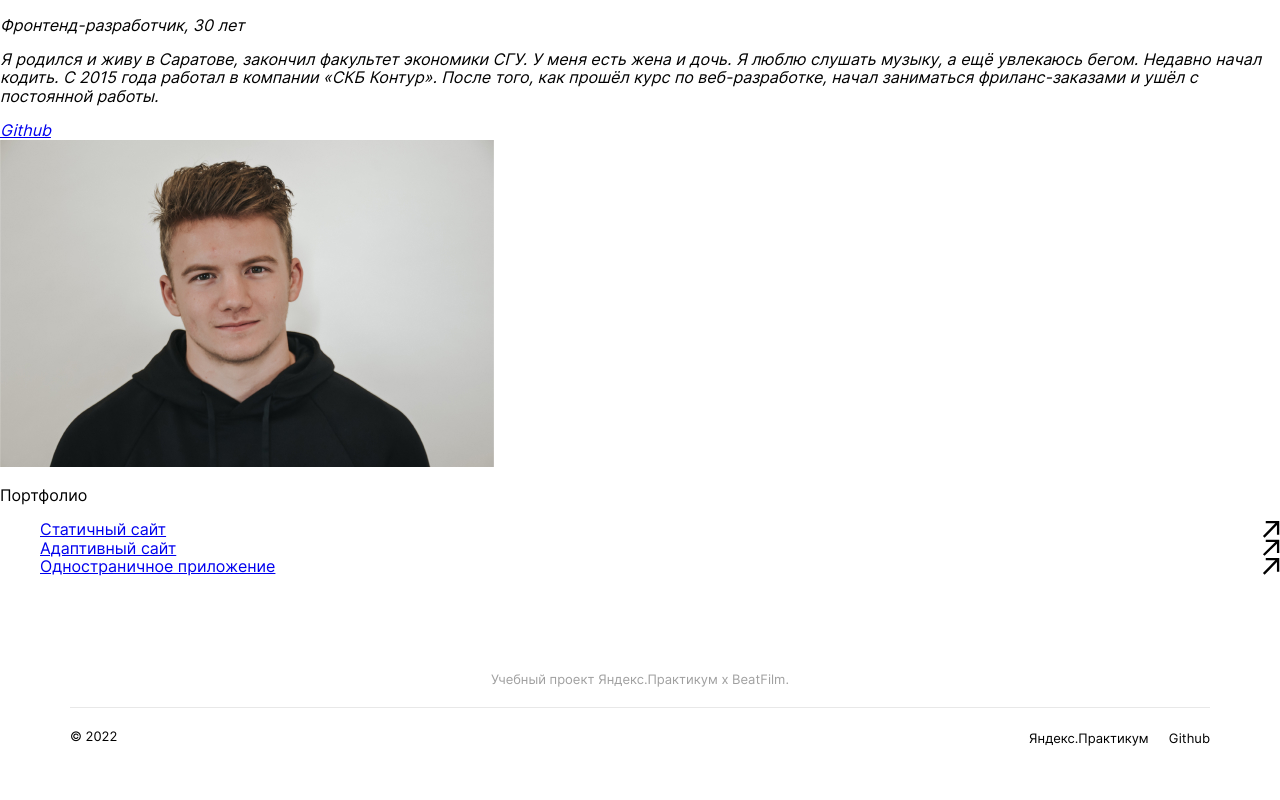
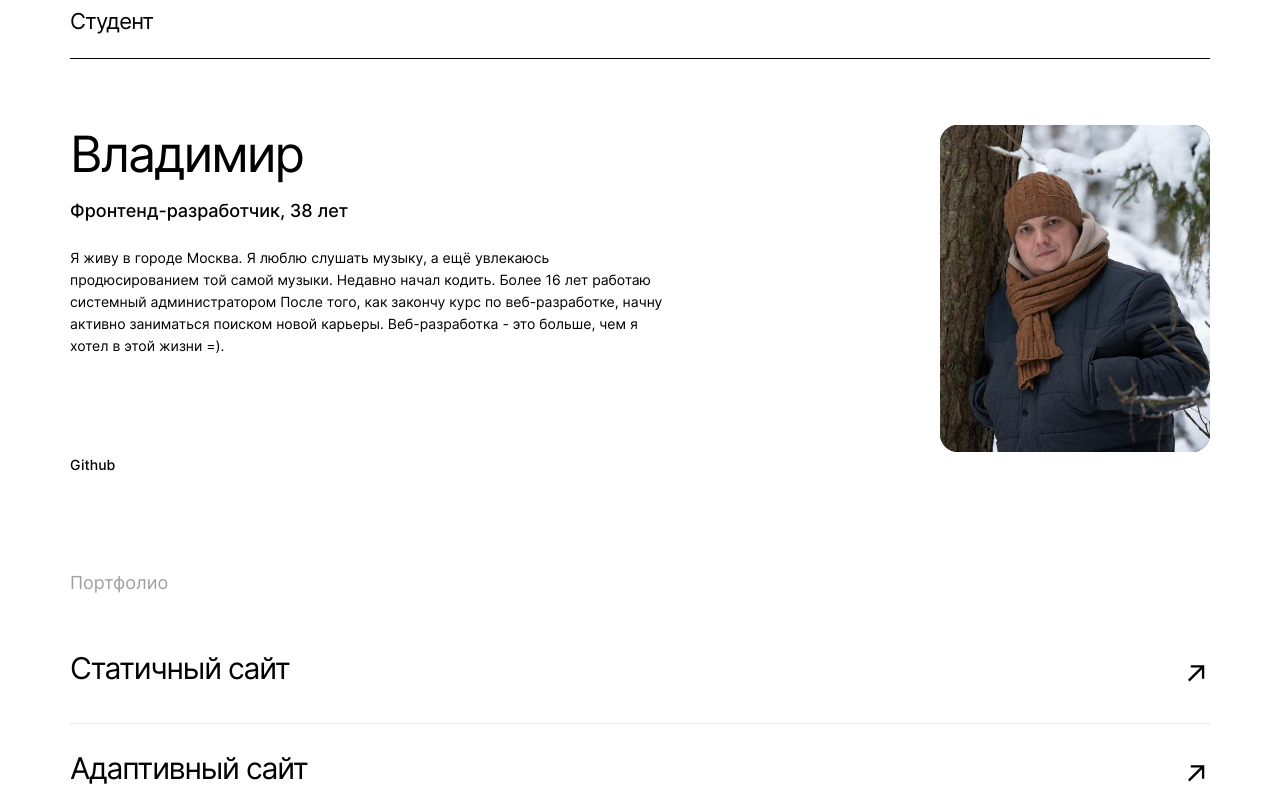
Before and after one commit to cactys/movies-explorer-frontend, a React (Create React App) app: page / in a window 1280 px wide. Shown: the part 1980-2780 px from the top of the page. Before the commit the page ends 2746 px from the top, so only its background shows below. Built offline with nearby package versions, Linux system fonts and the light colour scheme; a web font is replaced by a local one.

Commit message:
feat: точка остановки

```diff
--- /dev/null
+++ b/src/components/AboutAuthor/AboutAuthor.css
@@ -0,0 +1,115 @@
+.about-author {
+  padding: 100px 70px 0;
+}
+
+.about-author__title {
+  margin: 0;
+  padding: 0 0 23px;
+  font-weight: 400;
+  font-size: 22px;
+  line-height: calc(27 / 22);
+  letter-spacing: -0.04em;
+  border-bottom: 1px solid #000;
+}
+
+.about-author__container {
+  margin: 66px 0 0;
+  display: flex;
+  flex-direction: row;
+  column-gap: 10px;
+  justify-content: space-between;
+}
+
+.about-author__block {
+  max-width: 600px;
+  width: 100%;
+  display: flex;
+  flex-direction: column;
+}
+
+.about-author__author-name {
+  margin: 0 0 18px;
+  font-style: normal;
+  font-weight: 400;
+  font-size: 50px;
+  line-height: calc(58 / 50);
+  letter-spacing: -0.04em;
+}
+
+.about-author__author-about {
+  margin: 0 0 26px;
+  font-style: normal;
+  font-weight: 500;
+  font-size: 18px;
+  line-height: 20px;
+}
+
+.about-author__author-description {
+  margin: 0 0 99px;
+  font-style: normal;
+  font-weight: 400;
+  font-size: 14px;
+  line-height: 22px;
+}
+
+.about-author__author-link {
+  color: #000000;
+  text-decoration: none;
+  font-style: normal;
+  font-weight: 500;
+  font-size: 14px;
+  line-height: 17px;
+  transition: opacity 0.3s linear;
+}
+
+.about-author__author-link:hover {
+  opacity: 0.6;
+}
+
+.about-author__author-avatar {
+  width: 270px;
+  height: 327px;
+  max-width: 100%;
+  max-height: 100%;
+  border-radius: 18px;
+  vertical-align: top;
+  background-color: #073042;
+  object-fit: cover;
+  object-position: center;
+}
+
+@media screen and (max-width: 831px) {
+  .about-author {
+    padding: 90px 50px 0;
+  }
+}
+
+@media screen and (max-width: 768px) {
+  .about-author__block {
+    max-width: 364px;
+    width: 100%;
+  }
+  .about-author__author-name {
+    font-size: 40px;
+    line-height: calc(40 / 40);
+    margin: 0 0 16px;
+  }
+  .about-author__author-about {
+    font-size: 12px;
+    line-height: calc(18 / 12);
+    margin: 0 0 20px;
+  }
+  .about-author__author-description {
+    font-size: 12px;
+    line-height: calc(18 / 12);
+    margin: 0 0 87px;
+  }
+  .about-author__author-link {
+    font-size: 14px;
+    line-height: calc(17 / 14);
+  }
+  .about-author__author-avatar {
+    width: 255px;
+    height: 307px;
+  }
+}
--- /dev/null
+++ b/src/components/AboutAuthor/AboutAuthor.js
@@ -0,0 +1,32 @@
+import './AboutAuthor.css';
+import avatar from '../../images/avatar.jpg';
+
+const AboutAuthor = () => {
+  return (
+    <div className='about-author'>
+    <h2 className="about-author__title">Студент</h2>
+      <div className="about-author__container">
+        <address className="about-author__block">
+          <h3 className="about-author__author-name">Владимир</h3>
+          <p className="about-author__author-about">Фронтенд-разработчик, 38 лет</p>
+          <p className="about-author__author-description">
+            Я живу в городе Москва. Я люблю слушать музыку, а ещё увлекаюсь
+            продюсированием той самой музыки. Недавно начал кодить. Более 16 лет
+            работаю системный администратором После того, как закончу курс по
+            веб-разработке, начну активно заниматься поиском новой карьеры.
+            Веб-разработка - это больше, чем я хотел в этой жизни =).
+          </p>
+          <a
+            className="about-author__author-link"
+            href="https://github.com/cactys"
+            target="blanck"
+          >
+            Github
+          </a>
+        </address>
+        <img className="about-author__author-avatar" src={avatar} alt="Аватар" />
+      </div></div>
+  )
+}
+
+export default AboutAuthor
--- a/src/components/Main/Main.js
+++ b/src/components/Main/Main.js
@@ -1,3 +1,4 @@
+import AboutAuthor from '../AboutAuthor/AboutAuthor';
 import AboutProject from '../AboutProject/AboutProject';
 import Portfolio from '../Portfolio/Portfolio';
 import Promo from '../Promo/Promo';
@@ -10,6 +11,7 @@ const Main = () => {
         <Promo />
         <AboutProject />
         <Techs />
+        <AboutAuthor />
         <Portfolio />
       </div>
   )
--- a/src/components/Portfolio/Portfolio.css
+++ b/src/components/Portfolio/Portfolio.css
@@ -1,6 +1,62 @@
+.portfolio {
+  padding: 100px 70px 125px;
+}
+
+.portfolio__title {
+  margin: 0 0 50px;
+  font-weight: 400;
+  font-size: 18px;
+  line-height: calc(20 / 18);
+  color: #a0a0a0;
+}
+
+.portfolio__navigation {
+  margin: 0;
+  padding: 0;
+}
+
 .portfolio__navigation-item {
+  padding: 19px 0 20px;
   display: flex;
   width: 100%;
+}
+
+.portfolio__navigation-item:not(:last-child) {
+  border-bottom: 1px solid #e8e8e8;
+}
+
+.portfolio__navigation-item:first-child {
+  padding: 0 0 20px;
+}
+
+.portfolio__navigation-item:last-child {
+  padding: 19px 0 0;
+}
+
+.portfolio__navigation-link {
+  border-radius: 10px;
+  background: linear-gradient(to right, #a0a0a000, #073042 50%, #fff 50%);
+  background-size: 200% 100%;
+  background-position: 100%;
+  transition: opacity .6s, background-position .6s linear;
+  font-weight: 400;
+  font-size: 30px;
+  line-height: calc(50 / 30);
+  letter-spacing: -0.04em;
+  width: 100%;
+  display: flex;
   justify-content: space-between;
-  cursor: pointer;
+  text-decoration: none;
+  color: #000;
 }
+
+.portfolio__navigation-link:hover {
+  background-position: 0 100%;
+  opacity: 0.4;
+}
+
+.portfolio__navigation-arrow {
+  width: 29px;
+  height: 60px;
+  object-fit: none;
+}
--- a/src/components/Portfolio/Portfolio.js
+++ b/src/components/Portfolio/Portfolio.js
@@ -1,38 +1,40 @@
 import './Portfolio.css';
-import avatar from '../../images/avatar.jpg';
 import arrowLink from '../../images/arrow_link.svg';
 
 const Portfolio = () => {
   return (
     <div className="portfolio">
-      <h2 className="portfolio__title">Студент</h2>
-      <address className="portfolio__author">
-        <h3 className="portfolio__author-name">Виталий</h3>
-        <p className="portfolio__author-about">Фронтенд-разработчик, 30 лет</p>
-        <p className='portfolio__author-description'>Я родился и живу в Саратове, закончил факультет экономики СГУ. У меня есть жена
-и дочь. Я люблю слушать музыку, а ещё увлекаюсь бегом. Недавно начал кодить. С 2015 года работал в компании «СКБ Контур». После того, как прошёл курс по веб-разработке, начал заниматься фриланс-заказами и ушёл с постоянной работы.</p>
-        <a className='portfolio__author-link' href='https://github.com/cactys'>Github</a>
-      </address>
-      <img src={avatar} alt='Аватар' />
-      <p className='portfolio__navigation'>Портфолио</p>
-      <ul className='portfolio__navigation-list'>
-        <li className='portfolio__navigation-item'>
-          <a className='portfolio__navigation-link' href='/'>
-          Статичный сайт
+      <h2 className="portfolio__title">Портфолио</h2>
+      <ul className="portfolio__navigation">
+        <li className="portfolio__navigation-item">
+          <a className="portfolio__navigation-link" href="/">
+            Статичный сайт
+            <img
+              className="portfolio__navigation-arrow"
+              src={arrowLink}
+              alt="Стрелка"
+            />
           </a>
-          <img className='portfolio__navigation-arrow' src={arrowLink} alt='Стрелка' />
         </li>
-        <li className='portfolio__navigation-item'>
-          <a className='portfolio__navigation-link' href='/'>
-          Адаптивный сайт
+        <li className="portfolio__navigation-item">
+          <a className="portfolio__navigation-link" href="/">
+            Адаптивный сайт
+            <img
+              className="portfolio__navigation-arrow"
+              src={arrowLink}
+              alt="Стрелка"
+            />
           </a>
-          <img className='portfolio__navigation-arrow' src={arrowLink} alt='Стрелка' />
         </li>
-        <li className='portfolio__navigation-item'>
-          <a className='portfolio__navigation-link' href='/'>
-          Одностраничное приложение
+        <li className="portfolio__navigation-item">
+          <a className="portfolio__navigation-link" href="/">
+            Одностраничное приложение
+            <img
+              className="portfolio__navigation-arrow"
+              src={arrowLink}
+              alt="Стрелка"
+            />
           </a>
-          <img className='portfolio__navigation-arrow' src={arrowLink} alt='Стрелка' />
         </li>
       </ul>
     </div>
```
Also changed, not shown: src/images/avatar.jpg.
